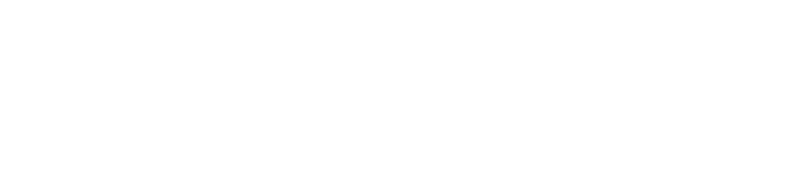
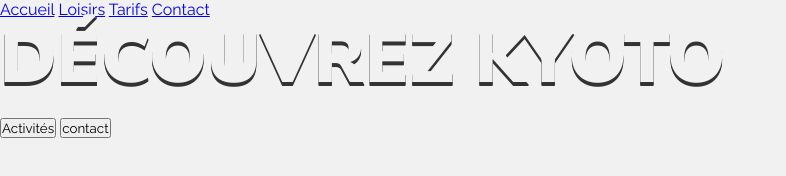
Before and after one commit to Mouloud78/travel-estate, a plain HTML site: page index.html in a window 1280 px wide. Shown: the whole page, without its empty margins (0-786 px from the left). Drawn offline with Linux system fonts and the light colour scheme.

Commit message:
global & utilities

```diff
--- a/index.html
+++ b/index.html
@@ -21,5 +21,27 @@
       href="./ressources/icons-pack/046-kimono.svg"
     />
   </head>
-  <body></body>
+  <body>
+    <header id="accueil">
+      <nav>
+        <a href="#accueil">Accueil</a>
+        <a href="#loisirs">Loisirs</a>
+        <a href="#tarifs">Tarifs</a>
+        <a href="#contact">Contact</a>
+      </nav>
+
+      <div class="hero-section">
+        <h1 class="main-heading">Découvrez Kyoto</h1>
+
+        <button class="hero-btn hero-btn-1">
+          <span>Activités</span>
+          <!-- <img src="ressources/icons-pack/016-origami.svg" alt="" /> -->
+        </button>
+        <button class="hero-btn hero-btn-2">
+          <span>contact</span>
+          <!-- <img src="ressources/icons-pack/049-japan.svg" alt="" /> -->
+        </button>
+      </div>
+    <!-- </header> -->
+  </body>
 </html>
--- a/style.css
+++ b/style.css
@@ -69,3 +69,34 @@
 }
 
 /* Global & utilities */
+body {
+  font-family: var(--base-font);
+  color: var(--dark-base);
+  background-color: var(--light-white);
+}
+button,
+input {
+  font-family: var(--base-font);
+}
+
+.container {
+  max-width: 1100px;
+  margin: 0 auto;
+}
+
+.main-heading {
+  font-size: var(--fs-72);
+  line-height: 1.1;
+  font-family: var(--accent-font);
+  color: var(--light-white);
+  font-weight: 900;
+  text-transform: uppercase;
+  margin-bottom: 20px;
+  text-shadow: 0 3px 0px var(--lighter-dark), 0 4px 0px var(--lighter-dark);
+}
+
+@media (max-width: 768px) {
+  .main-heading {
+    font-size: var(--fs-42);
+  }
+}
```
